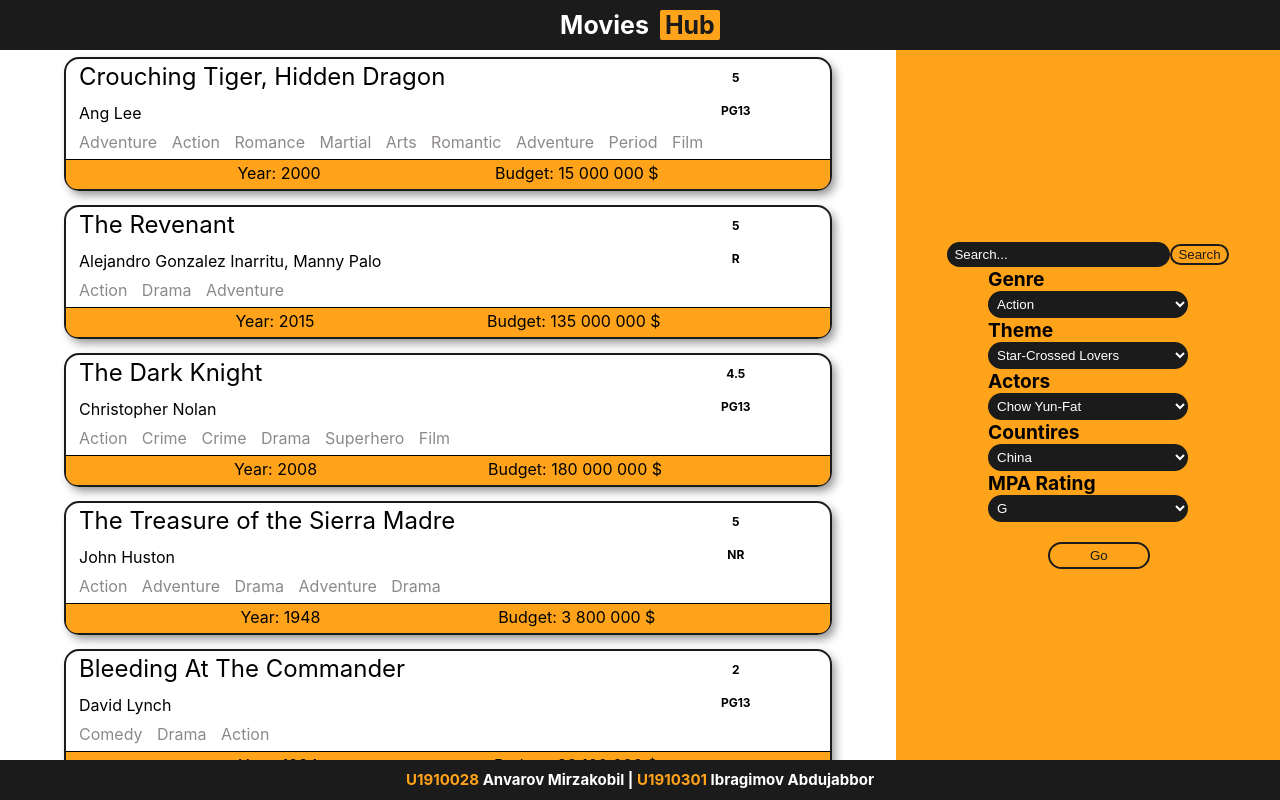
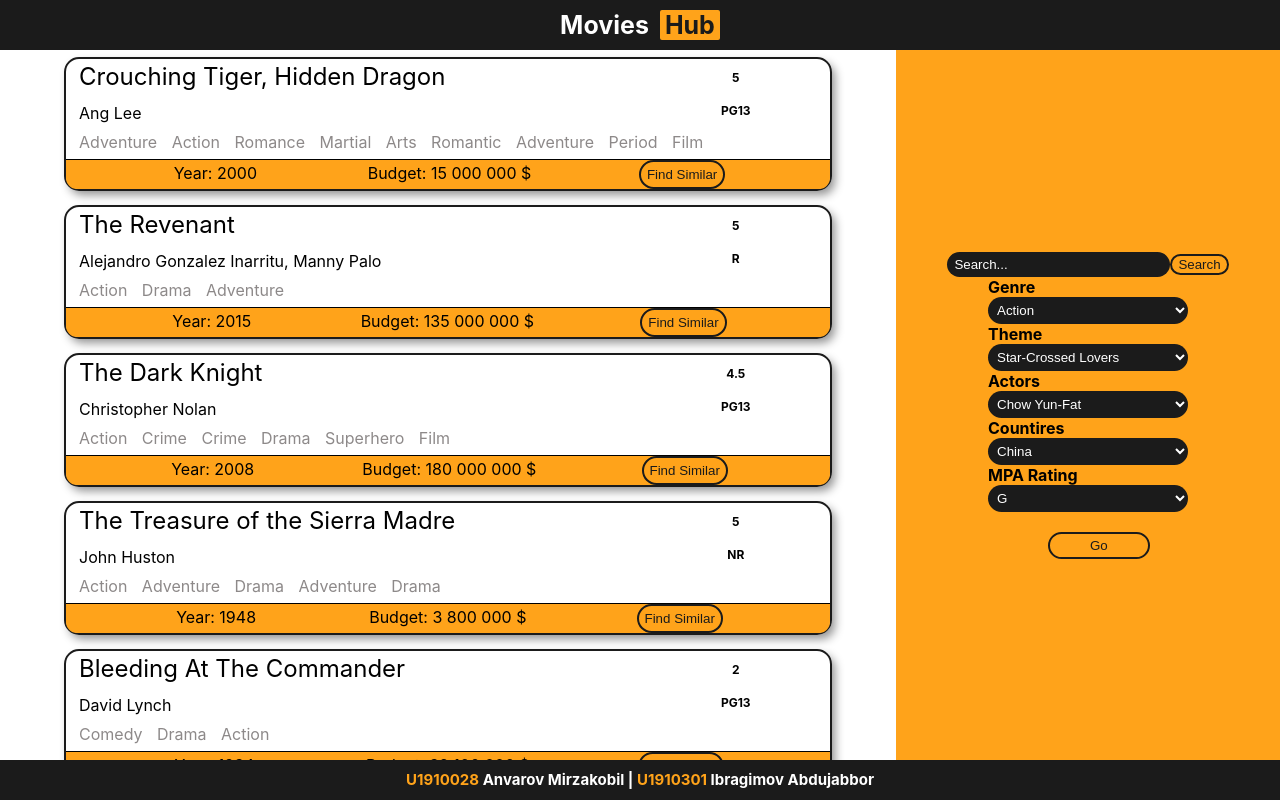
Before and after one commit to renewss/ds-movies, a React (Create React App) app: page / in a window 1280 px wide. Both pictures are taken after a click on the button "Find my movies". Built offline with nearby package versions, Linux system fonts and the light colour scheme.

Commit message:
implement fid similar logic

```diff
--- a/src/components/Card.jsx
+++ b/src/components/Card.jsx
@@ -18,6 +18,9 @@ export default function Card(props) {
                 <div className="card--footer">
                     <p className="card--text card--text-year">Year: {props.data.year}</p>
                     <p className="card--text card--text-budget">Budget: {formatNumber(props.data.budget)} $</p>
+                    <button className="search-name-btn" onClick={props.handleClick}>
+                        Find Similar
+                    </button>
                 </div>
             </div>
         </>
--- a/src/controller/MovieGraph.js
+++ b/src/controller/MovieGraph.js
@@ -78,7 +78,7 @@ class MovieGraph {
         return out;
     }
 
-    getSimilar(pref = {}) {
+    getByPref(pref = {}) {
         const relations = this._findRelation(pref).map((el, i) => ({ id: i, value: el }));
 
         // Sorting in descending order
@@ -90,6 +90,29 @@ class MovieGraph {
         const movieList = filtered.map((el) => movies[el.id]);
 
         return movieList;
+    }
+
+    searchByName(name) {
+        return this.list.filter((el) => el.name.includes(name));
+    }
+
+    getSimilar(movie) {
+        console.log(this.matrix);
+        for (let i in this.list) {
+            if (this.list[i].name === movie.name) {
+                const relations = this.matrix[i].map((el, i) => ({ id: i, value: el }));
+
+                // Sorting in descending order
+                const out = relations.sort((a, b) => b.value - a.value);
+
+                // Filtering out unrelated movies
+                const filtered = out.filter((a) => a.value > 0);
+
+                const movieList = filtered.map((el) => movies[el.id]);
+
+                return movieList;
+            }
+        }
     }
 }
 
--- a/src/index.css
+++ b/src/index.css
@@ -89,7 +89,7 @@ h1 {
     margin-top: 3%;
     background-color: #1b1b1b;
     color: #fff;
-    padding: 10px 50px;
+    padding: 12px 50px;
     border: none;
     outline: none;
     border-radius: 1rem;
@@ -200,7 +200,7 @@ h1 {
 
 .label {
     color: black;
-    font-size: 1.2em;
+    font-size: 1em;
     font-weight: bolder;
 }
 .card--text {
--- a/src/pages/Search.js
+++ b/src/pages/Search.js
@@ -19,7 +19,7 @@ export default function Search(props) {
 
     useEffect(() => {
         if (props.selected) {
-            const list = movieGraph.getSimilar(props.selected);
+            const list = movieGraph.getByPref(props.selected);
             setResult(list);
         }
     }, [props.selected]);
@@ -30,21 +30,43 @@ export default function Search(props) {
             setState({ ...state, [field]: change });
         };
     }
-    function handleSearch() {}
-    function handleSubmit() {
+    function handleSearch() {
         setLoading(true);
-        const list = movieGraph.getSimilar(state);
+        const list = movieGraph.searchByName(name);
         setTimeout(() => {
             setResult(list);
             setLoading(false);
         }, rand(400, 100));
+    }
+    function handleSubmit() {
+        setLoading(true);
+        const list = movieGraph.getByPref(state);
+        setTimeout(() => {
+            setResult(list);
+            setLoading(false);
+        }, rand(400, 100));
+    }
+    function handleFindSimilar(name) {
+        return function () {
+            setLoading(true);
+            const list = movieGraph.getSimilar({ name });
+
+            setTimeout(() => {
+                setResult(list);
+                setLoading(false);
+            }, rand(400, 100));
+        };
     }
 
     return (
         <>
             <div className="searchbody">
                 <div className="result">
-                    {loading ? <div class="loader"></div> : result.map((el) => <Card data={el} key={el.name} />)}
+                    {loading ? (
+                        <div className="loader"></div>
+                    ) : (
+                        result.map((el) => <Card data={el} key={el.name} handleClick={handleFindSimilar(el.name)} />)
+                    )}
                 </div>
 
                 <div className="search-container">
@@ -55,8 +77,12 @@ export default function Search(props) {
                             type="text"
                             placeholder="Search..."
                             name="search"
+                            value={name}
+                            onChange={(e) => {
+                                setName(e.target.value);
+                            }}
                         ></input>
-                        <button type="submit" className="search-name-btn" onClick={handleSubmit}>
+                        <button type="submit" className="search-name-btn" onClick={handleSearch}>
                             Search
                         </button>
                     </div>
```
